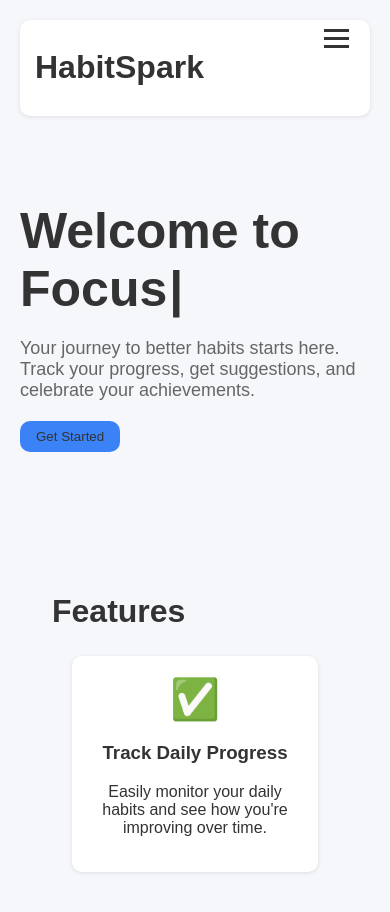
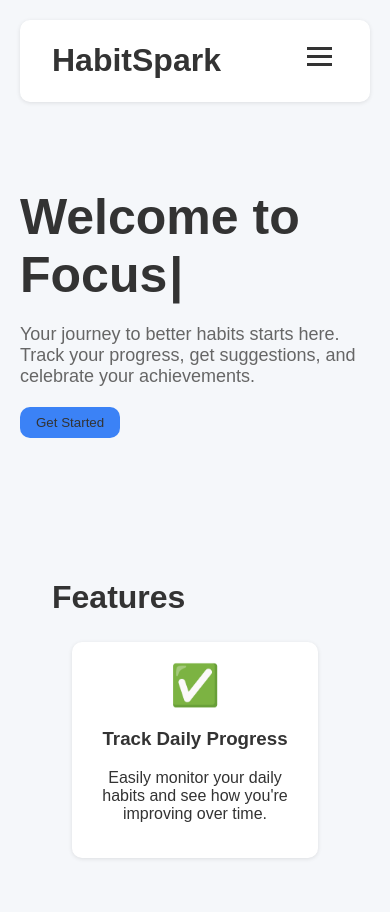
Before and after one commit to Triumphant307/habit-spark-2.0, a Next.js app: page / in a window 390 px wide. Shown: the top 912 px of the page. Built offline with nearby package versions, Linux system fonts and the light colour scheme; no server answers.

Commit message:
Fixed the layout isses with the header Components

```diff
--- a/app/Styles/Header.module.css
+++ b/app/Styles/Header.module.css
@@ -4,29 +4,17 @@
   z-index: 1000;
   display: flex;
   justify-content: space-between;
-  padding: 20px;
   margin: 20px;
-  padding: 8px 15px;
+  padding: 1px 32px;
   max-width: 100%;
   border-radius: 10px;
   background-color: var(--bg-card);
-  /* background: var(--blur-background); */
+  /* background: var(--blur-background);  */
   backdrop-filter: blur(10px);
   -webkit-backdrop-filter: blur(10px);
   box-shadow: var(--box-shadow);
   transition: all 0.5s ease-in-out;
 }
-
-/* header {
-  position: sticky;
-  top: 0;
-  z-index: 1000;
-  background: var(--blur-background);
-  backdrop-filter: blur(10px);
-  -webkit-backdrop-filter: blur(10px);
-  border-bottom: 1px solid rgba(255, 255, 255, 0.3);
-  padding: 16px 24px;
-} */
 
 .headerScrolled {
   box-shadow: var(--box-shadow-header);
@@ -45,7 +33,6 @@
   padding: 10px 20px;
   gap: 30px;
   list-style: none;
-  /* margin-top: 10px; */
 }
 
 .header__nav__link {
@@ -118,5 +105,6 @@
 
   .hamburger {
     display: flex;
+    margin-top: 25px;
   }
 }
```
